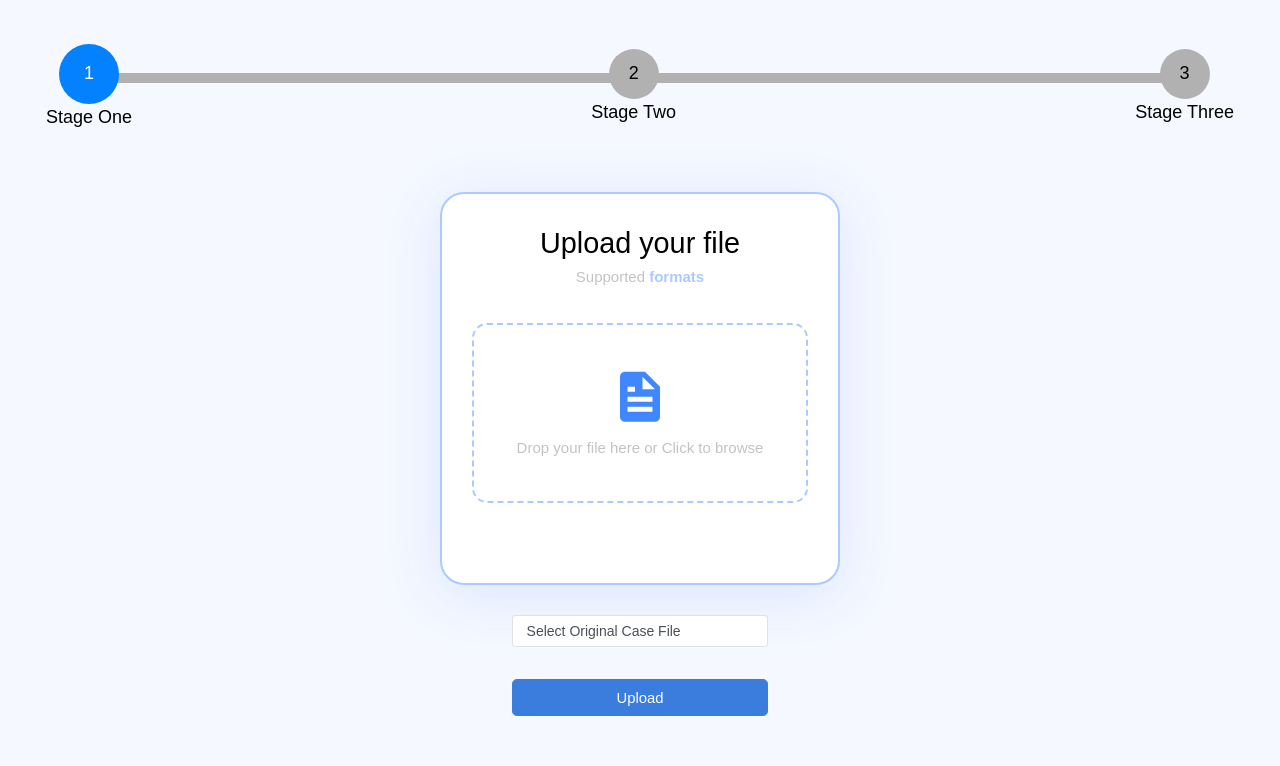
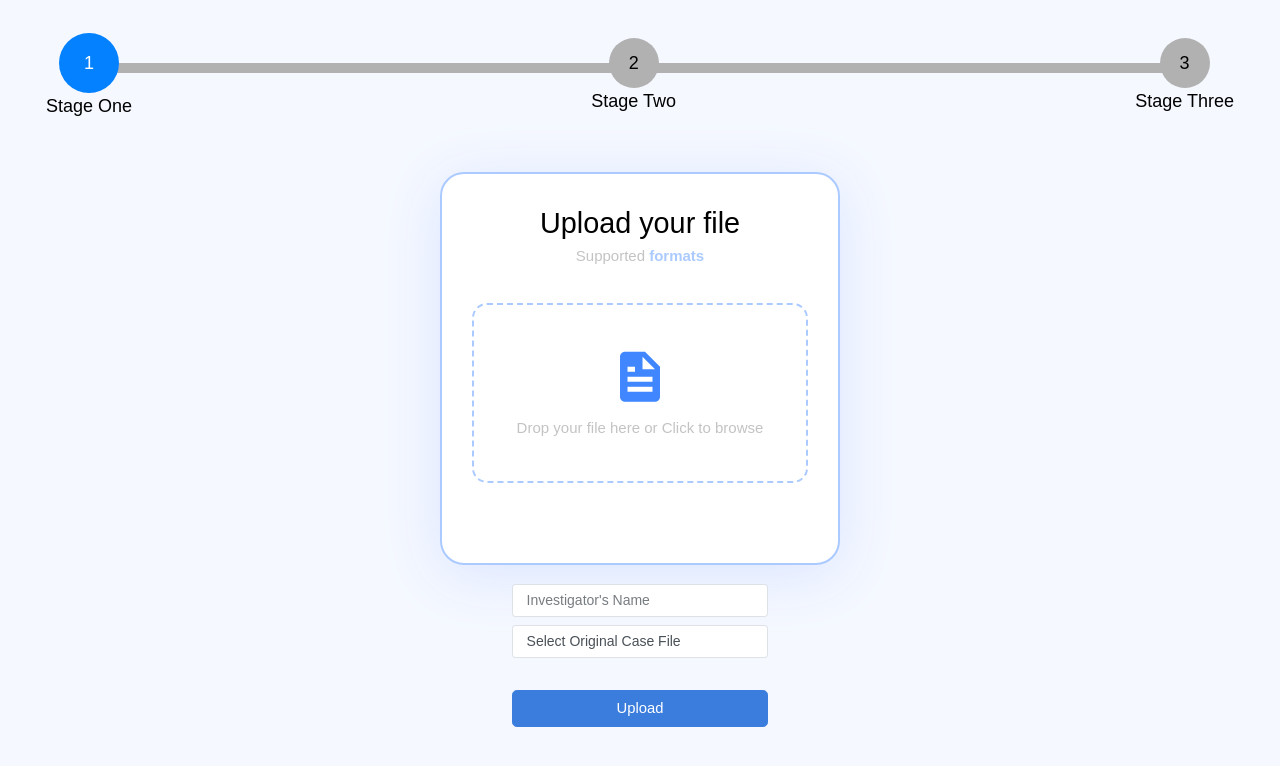
Before and after one commit to thekingjoshua/ib-fyp, a PHP site: page /ib-fyp/stage-one in a window 1280 px wide. Shown: the top 766 px of the page. Run offline with PHP 8.4, Linux system fonts and the light colour scheme; data that the repository does not hold is empty.

Commit message:
FEAT: add input for investigator's name

```diff
--- a/App/views/stage-one.view.php
+++ b/App/views/stage-one.view.php
@@ -178,6 +178,7 @@
             <!-- End File Details -->
     </div>
     <div class="d-grid gap-2 mb-3" style="width: 20%;">
+        <input type="text" class="form-control" placeholder="Investigator's Name" required name="investigator_name">
         <select class="form-control" name="select_original_case_file">
             <option selected>Select Original Case File</option>
             <?php foreach ($originalCaseFiles as $originalCaseFile): ?>
```
